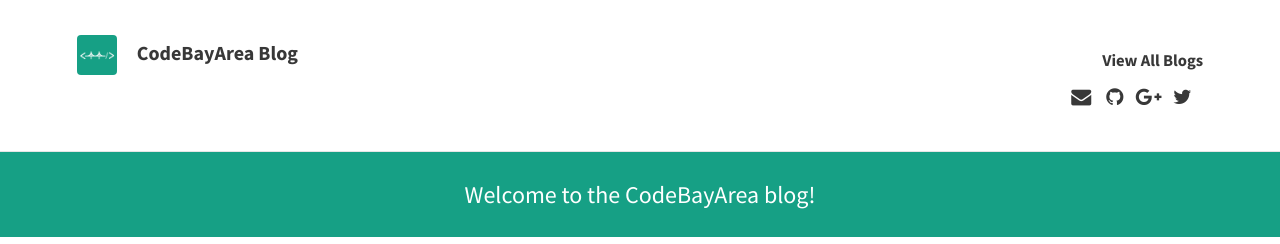
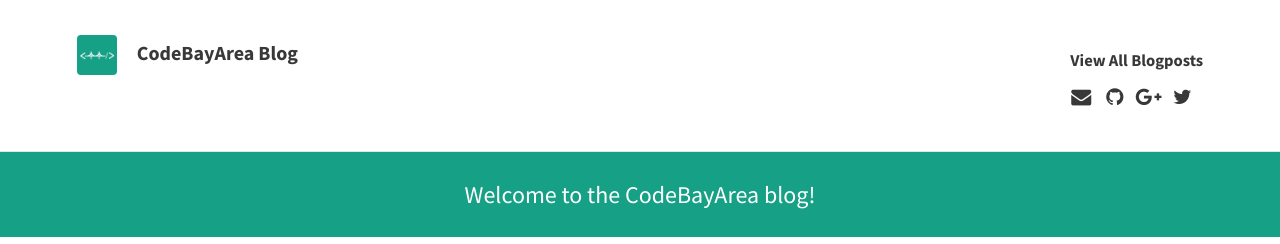
Before and after one commit to codebayarea/codebayarea.github.io, a Jekyll site: the page built from index.html, in a window 1280 px wide. Shown: the top 244 px of the page. Built offline with Jekyll 4.4.1, drawn with Linux system fonts in a browser that asks for light colours; nearby versions of some CDN libraries; the list of posts is cut into pages by our own code.

Commit message:
Make wording more clear
In my opinion, merely “View All Blogs” would imply that we have
multiple blogs, but in actuality, we are referring to the different
blog posts we make. Wanted to make that clarification.

```diff
--- a/_includes/header.html
+++ b/_includes/header.html
@@ -27,7 +27,7 @@
 			{% endfor %}
 			<!-- Social icons from Font Awesome, if enabled -->
 			<span>
-			<a href="http://blog.codebayarea.com/blogs.html"><h5>View All Blogs</h5></a>{% include icons.html %}</span>
+			<a href="http://blog.codebayarea.com/blogs.html"><h5>View All Blogposts</h5></a>{% include icons.html %}</span>
 		</ul>
 	</nav>
 </header>
```
